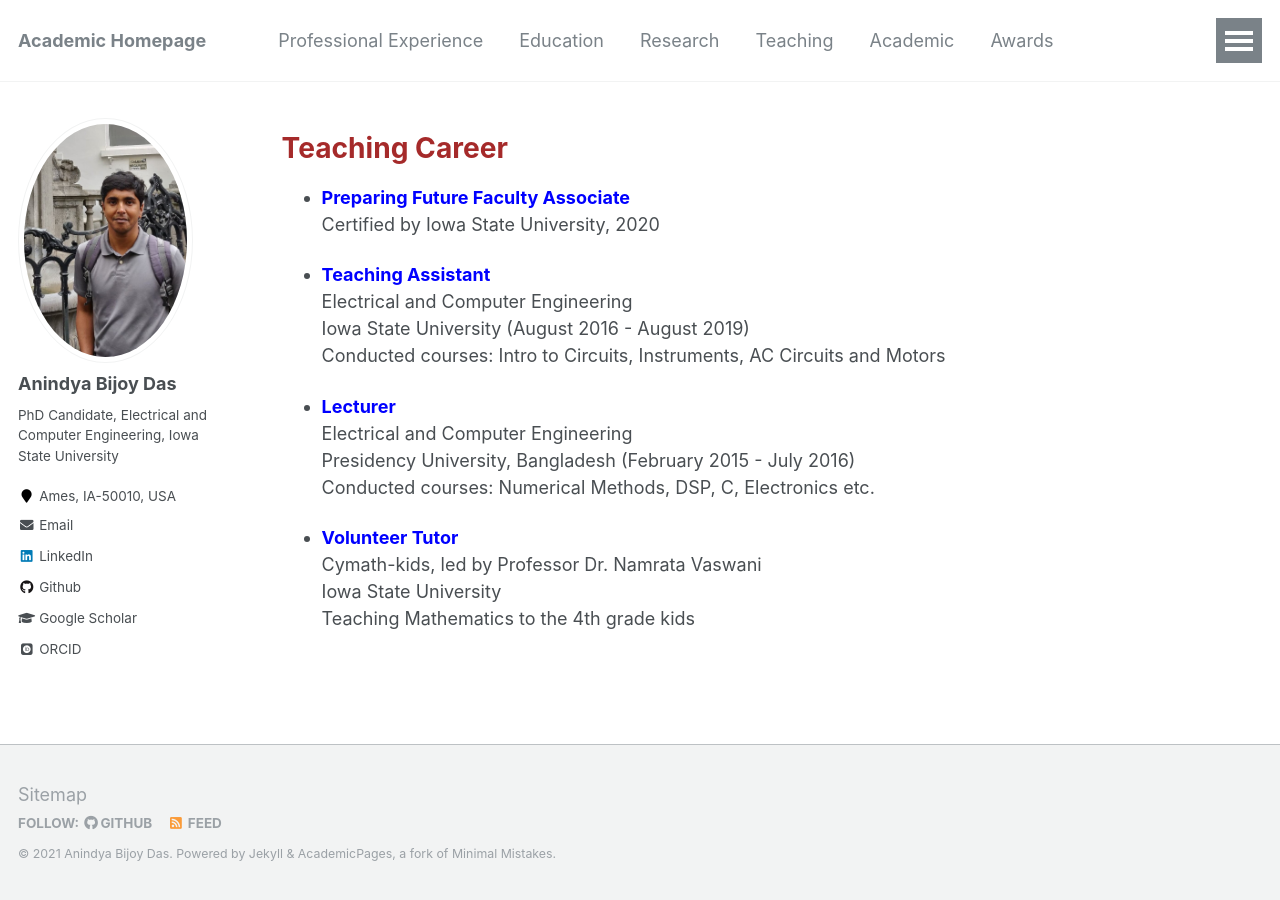
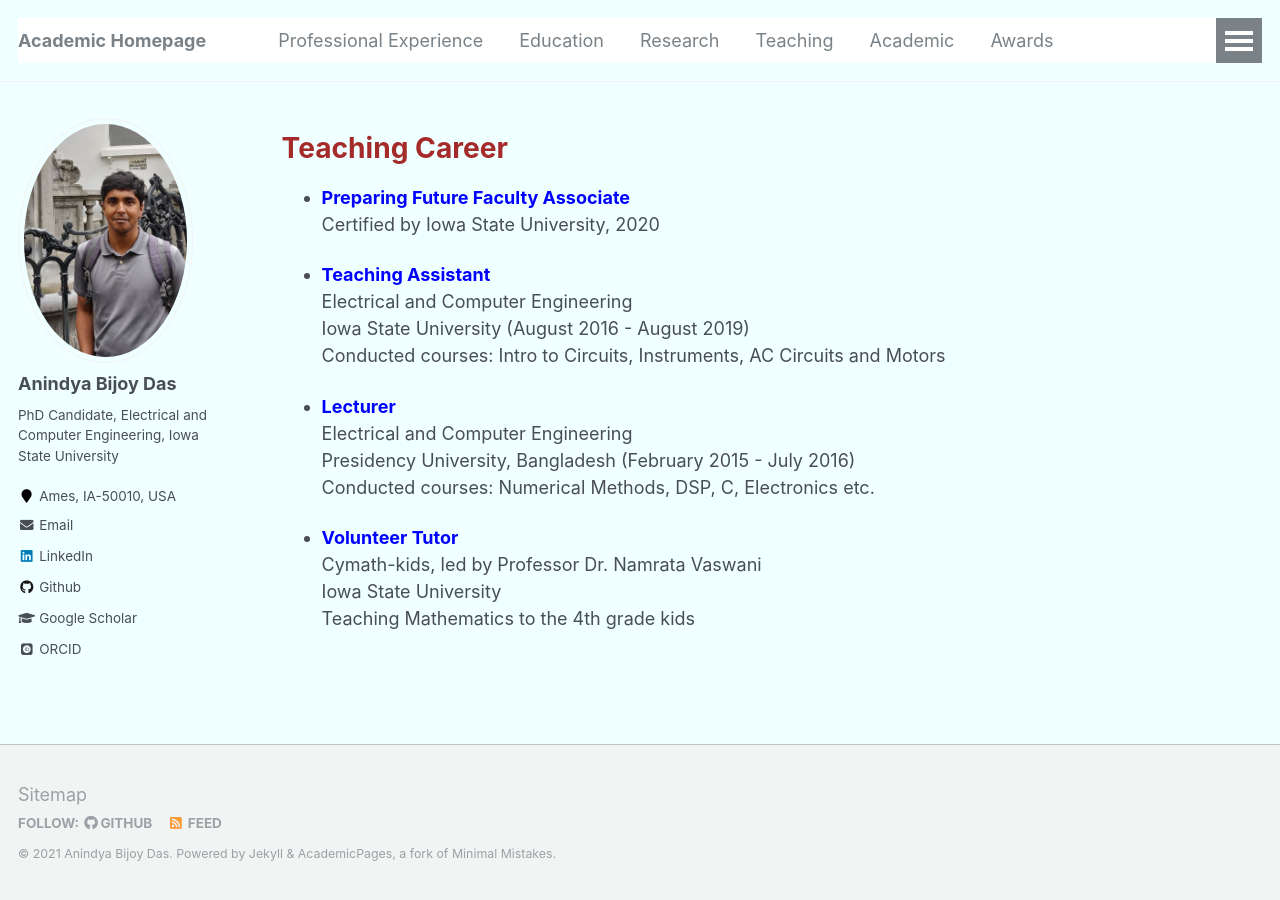
Before and after one commit to anindyabijoydas/portfolio, a Jekyll site: the page built from _pages/teaching.md, in a window 1280 px wide. Built offline with Jekyll 4.4.1, drawn with Linux system fonts in a browser that asks for light colours; some web fonts are replaced.

Commit message:
Update teaching.md

```diff
--- a/_pages/teaching.md
+++ b/_pages/teaching.md
@@ -6,6 +6,12 @@ redirect_from:
 ---
 
 {% include base_path %}
+
+<style type="text/css">
+  body {
+    background-color: #F0FFFF;
+  }
+</style>
 
 <span style="color:brown">**Teaching Career**</span>
 ======
```
